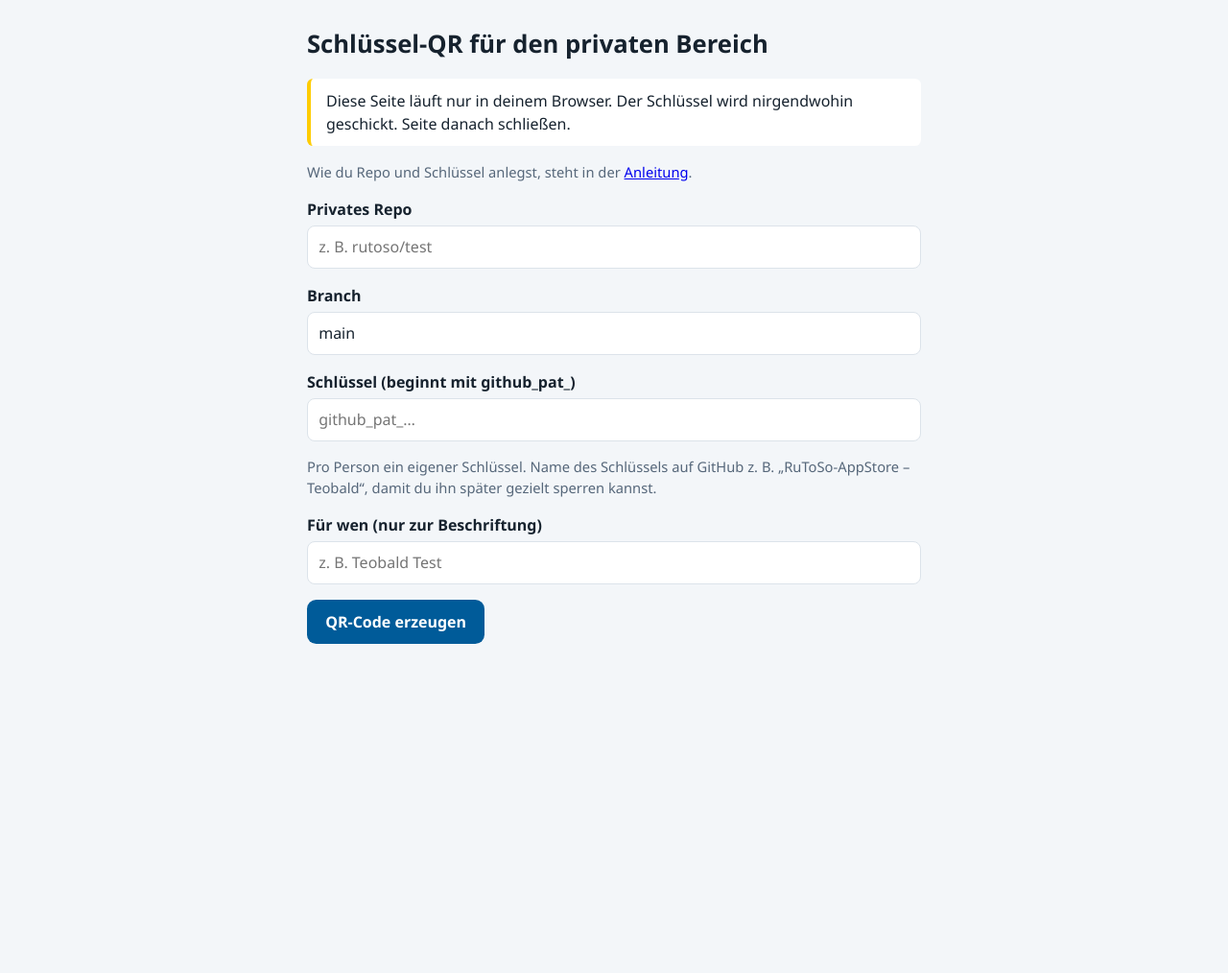
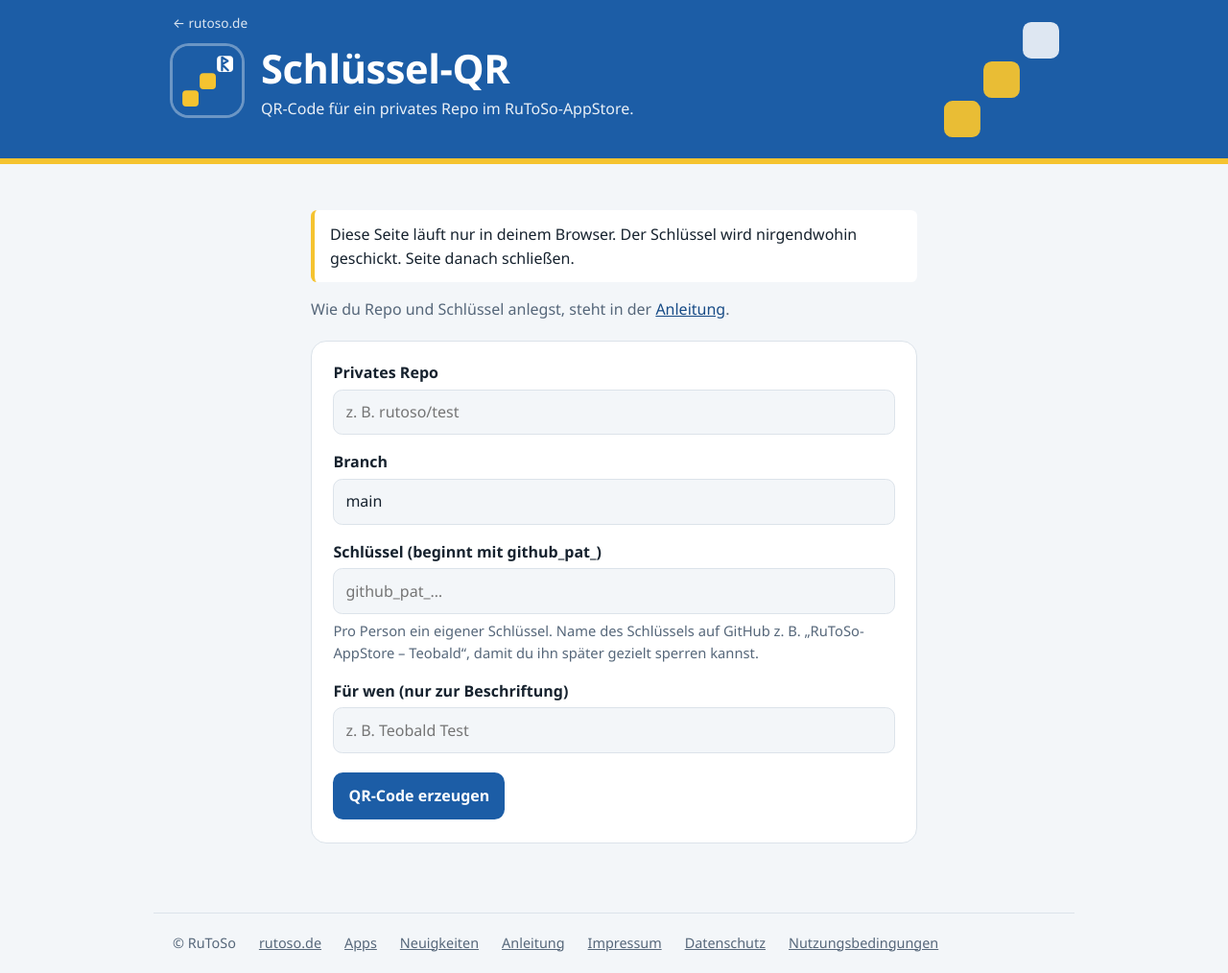
Before and after one commit to RuToSo/rutoso.github.io, a plain HTML site: page schluessel-qr.html in a window 1280 px wide. Shown: the whole page at 96% size. Before the commit the page ends 800 px from the top, so only its background shows below. Drawn offline with Linux system fonts and the light colour scheme.

Commit message:
Add files via upload

```diff
--- a/assets/style.css
+++ b/assets/style.css
@@ -99,3 +99,10 @@ details pre{white-space:pre-wrap;font:inherit;margin:.5rem 0 0;color:var(--text)
 .sw{font-weight:700}
 .sw-neu{color:#1C7A3E}.sw-verbessert,.sw-geaendert{color:var(--blau-tief)}.sw-behoben{color:#B45309}.sw-entfernt,.sw-wichtig{color:#B42318}.sw-hinweis{color:var(--leise)}
 @media (prefers-color-scheme:dark){.sw-neu{color:#6FD39A}.sw-behoben{color:#F5B25C}.sw-entfernt,.sw-wichtig{color:#FF8A80}}
+
+/* Weg zurück zu rutoso.de: kleiner Link oben links im Kopf (wie der Sprachumschalter auf rutoso.de, nur links) */
+.zur-hauptseite{position:absolute;z-index:2;top:.7rem;left:max(1.25rem,calc((100% - 60rem)/2 + 1.25rem));margin-left:-.5rem;
+  color:#fff;text-decoration:none;font-size:.85rem;opacity:.85;padding:.1rem .5rem;border-radius:.4rem}
+.zur-hauptseite:hover,.zur-hauptseite:focus-visible{opacity:1;background:rgba(255,255,255,.15)}
+.zur-hauptseite ~ .kopf-inhalt{padding-top:3rem}
+@media (max-width:40rem){.zur-hauptseite ~ .kopf-inhalt{padding-top:2.8rem}}
--- a/schluessel-qr.html
+++ b/schluessel-qr.html
@@ -3,29 +3,36 @@
 <head>
 <meta charset="utf-8">
 <meta name="viewport" content="width=device-width, initial-scale=1">
-<title>Schlüssel-QR für den RuToSo-AppStore</title>
+<title>Schlüssel-QR – RuToSo-Apps</title>
+<meta name="robots" content="noindex">
+<link rel="icon" href="assets/favicon-32.png" sizes="32x32">
+<link rel="apple-touch-icon" href="assets/icon-192.png">
+<link rel="stylesheet" href="assets/style.css">
 <style>
-:root{--blau:#005B99;--gelb:#FECC02;--grund:#F3F6F9;--flaeche:#fff;--text:#16222E;--leise:#56677A;--linie:#DCE3EA;color-scheme:light;
-  font-family:"Segoe UI",system-ui,sans-serif}
-@media (prefers-color-scheme:dark){:root{--grund:#0E1822;--flaeche:#16232F;--text:#E8EEF4;--leise:#9AABBD;--linie:#263646;color-scheme:dark}}
-body{margin:0;background:var(--grund);color:var(--text);line-height:1.5}
-main{max-width:40rem;margin:0 auto;padding:1.5rem 1.25rem 3rem}
-h1{font-size:1.6rem;margin:.2rem 0 .6rem}
-label{display:block;font-weight:600;margin:1rem 0 .3rem}
-input{width:100%;box-sizing:border-box;font:inherit;padding:.6rem .7rem;border:1px solid var(--linie);border-radius:.5rem;background:var(--flaeche);color:var(--text)}
-button{font:inherit;font-weight:600;background:var(--blau);color:#fff;border:0;border-radius:.6rem;padding:.7rem 1.2rem;margin-top:1rem;cursor:pointer}
-.hinweis{color:var(--leise);font-size:.92rem}
-#qr{margin-top:1.5rem;background:#fff;padding:1rem;border-radius:.8rem;display:inline-block}
+.formular{background:var(--flaeche);border:1px solid var(--linie);border-radius:1rem;padding:1.25rem 1.4rem 1.5rem;margin-top:1.25rem}
+.formular label{display:block;font-weight:600;margin:1rem 0 .3rem}
+.formular label:first-child{margin-top:0}
+.formular input{width:100%;font:inherit;padding:.65rem .75rem;border:1px solid var(--linie);border-radius:.6rem;background:var(--grund);color:var(--text)}
+.formular input:focus{border-color:var(--blau);outline:none}
+.formular .hinweis{font-size:.92rem;margin:.4rem 0 0}
+.formular button.laden{border:0;font:inherit;font-weight:600;cursor:pointer;margin-top:1.25rem}
+#fehler{color:#B42318;font-weight:600;margin:.75rem 0 0}
+#fehler:empty{display:none}
+.ergebnis{margin-top:1.5rem;text-align:center}
+#qr{background:#fff;padding:1rem;border-radius:.8rem;display:inline-block;border:1px solid var(--linie)}
 #qr:empty{display:none}
-#fehler{color:#B42318;font-weight:600}
-.kasten{background:var(--flaeche);border-left:4px solid var(--gelb);padding:.7rem 1rem;border-radius:.4rem}
+#unter{margin:.75rem auto 0;max-width:30rem}
 </style>
 </head>
 <body>
-<main>
-  <h1>Schlüssel-QR für den privaten Bereich</h1>
+<header class="kopf"><a class="zur-hauptseite" href="https://rutoso.de">← rutoso.de</a><div class="kopf-inhalt">
+  <a href="index.html"><img src="assets/logo.svg" alt="RuToSo"></a>
+  <div><h1>Schlüssel-QR</h1><p>QR-Code für ein privates Repo im RuToSo-AppStore.</p></div>
+</div></header>
+<main class="schritte">
   <p class="kasten">Diese Seite läuft nur in deinem Browser. Der Schlüssel wird nirgendwohin geschickt. Seite danach schließen.</p>
   <p class="hinweis">Wie du Repo und Schlüssel anlegst, steht in der <a href="anleitung.html#eigenes-repo">Anleitung</a>.</p>
+  <div class="formular">
     <label for="repo">Privates Repo</label>
     <input id="repo" placeholder="z. B. rutoso/test" autocomplete="off" spellcheck="false">
     <label for="branch">Branch</label>
@@ -35,11 +42,24 @@ button{font:inherit;font-weight:600;background:var(--blau);color:#fff;border:0;b
     <p class="hinweis">Pro Person ein eigener Schlüssel. Name des Schlüssels auf GitHub z. B. „RuToSo-AppStore – Teobald“, damit du ihn später gezielt sperren kannst.</p>
     <label for="name">Für wen (nur zur Beschriftung)</label>
     <input id="name" placeholder="z. B. Teobald Test" autocomplete="off">
-  <button id="los" type="button">QR-Code erzeugen</button>
+    <button id="los" type="button" class="laden">QR-Code erzeugen</button>
     <p id="fehler" role="alert"></p>
+  </div>
+  <div class="ergebnis">
     <div id="qr"></div>
     <p id="unter" class="hinweis"></p>
+  </div>
 </main>
+<footer class="fuss">
+  <span>© RuToSo</span>
+  <a href="https://rutoso.de">rutoso.de</a>
+  <a href="index.html">Apps</a>
+  <a href="neu.html">Neuigkeiten</a>
+  <a href="anleitung.html">Anleitung</a>
+  <a href="impressum.html">Impressum</a>
+  <a href="datenschutz.html">Datenschutz</a>
+  <a href="nutzungsbedingungen.html">Nutzungsbedingungen</a>
+</footer>
 <script>
 /* qrcode-generator 1.4.4 – Copyright (c) 2009 Kazuhiko Arase – MIT-Lizenz */
 //---------------------------------------------------------------------
```
Also changed, not shown: anleitung.html (+2 -1 lines), datenschutz.html (+3 -2 lines), impressum.html (+3 -2 lines), index.html (+3 -2 lines), neu.html (+3 -2 lines), nutzungsbedingungen.html (+3 -2 lines). Lines whose indentation alone changed are shown as unchanged.
